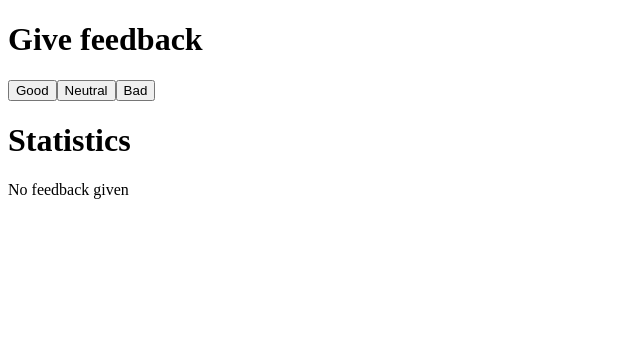
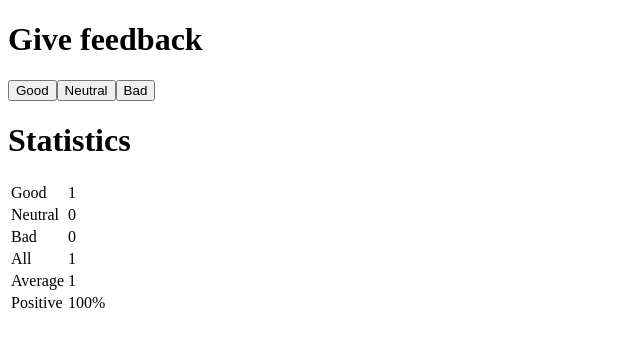
Before and after one commit to MarkusSchool/fullstackopen, a React app in the folder osa1/unicafe/: page / in a window 1280 px wide. Both pictures are taken after a click on the button "Good". Shown: the top 346 px of the page, without its empty margins (0-640 px from the left). Built offline with nearby package versions, Linux system fonts and the light colour scheme; the HTML template or start-up script is replaced by a standard one.

Commit message:
complete

```diff
--- a/osa1/unicafe/src/App.jsx
+++ b/osa1/unicafe/src/App.jsx
@@ -1,4 +1,4 @@
-import { useState } from 'react';
+import React, { useState } from 'react';
 
 const Statistics = (props) => {
   if (!props.total) {
@@ -17,7 +17,7 @@ const Statistics = (props) => {
             <StatisticLine text="Bad" value={props.bad} />
             <StatisticLine text="All" value={props.all} />
             <StatisticLine text="Average" value={props.avg} />
-            <StatisticLine text="Positive" value={props.positive} />
+            <StatisticLine text="Positive" value={props.positive + '%'} />
           </tbody>
         </table>
       </div>
@@ -31,35 +31,34 @@ const Button = (props) => (
 
 const StatisticLine = (props) => {
   return (
-    <p>
-      {props.text} {props.value}
-    </p>
+    <tr>
+      <td>{props.text}</td>
+      <td>{props.value}</td>
+    </tr>
   );
 };
 
 const App = () => {
   // tallenna napit omaan tilaansa
+
   const [good, setGood] = useState(0);
   const [neutral, setNeutral] = useState(0);
   const [bad, setBad] = useState(0);
 
-  const AddAll = () => bad + neutral + good;
+  const total = good + neutral + bad;
 
   return (
     <div>
+
       <h1>Give feedback</h1>
+
       <Button handleClick={() => setGood(good + 1)} text="Good" />
       <Button handleClick={() => setNeutral(neutral + 1)} text="Neutral" />
       <Button handleClick={() => setBad(bad + 1)} text="Bad" />
+
       <h1>Statistics</h1>
-      <Statistics
-        good={good}
-        neutral={neutral}
-        bad={bad}
-        all={AddAll()}
-        positive={(good / AddAll()) * 100}
-        avg={(good - bad) / AddAll()}
-      />
+      <Statistics good={good} neutral={neutral} bad={bad} all={total} positive={(good / total) * 100} avg={(good - bad) / total} total={total} />
+
     </div>
   );
 };
```
